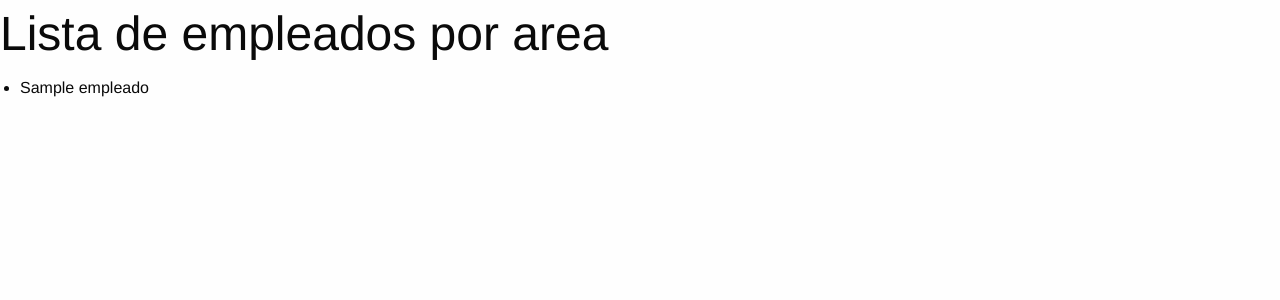
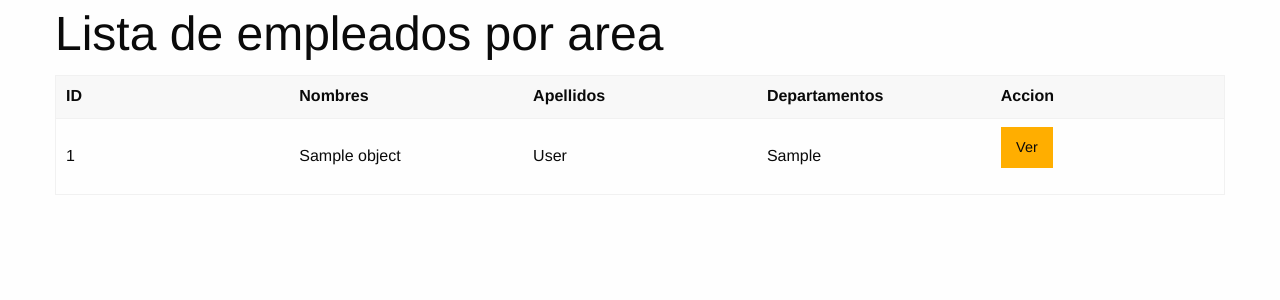
Before and after one commit to nosoyjaviero/Curso-Pro-Django, a Django app: template templates/personas/list_area.html in a window 1280 px wide. Shown: the part 55-355 px from the top of the page. Run offline with Django 4.2, Linux system fonts and the light colour scheme; the template is opened without the code that fills it: most values are stand-ins (such as "Sample title", 1, 10 or a date in 2020); some libraries are stand-ins or nearby versions.

Commit message:
Listar los objetos en el html

```diff
--- a/templates/departamento/lista.html
+++ b/templates/departamento/lista.html
@@ -23,7 +23,7 @@
                             <td>
                                 {% comment %} Se le envia un short_name como parametro.
                                 LEER PATH EN EN PERSONA SI ESTOY CONFUNDIDO  {% endcomment %}
-                                <a href="{% url 'persona_app:empleado_area' departamento.short_name %}" class="button warning">Ver empleado</a>
+                                <a href="{% url 'persona_app:empleado_area' departamento.short_name %}" class="button warning">Ver empleados</a>
                             </td>
 
                          </tr>
--- a/templates/personas/list_area.html
+++ b/templates/personas/list_area.html
@@ -9,14 +9,43 @@
 {% block content %}
 
     {% include 'includes/header.html' %}
-    <h1>Lista de empleados por area</h1>
 
 
-    {% for empleado in empleados %}
-    <ul>
-        <li>{{empleado}}</li>
-    </ul>
 
-    {% endfor %}
+    <div class="grid-container">
+        <div class="grid-x">
+            <h1 class="cell">Lista de empleados por area</h1>
+
+            <div class="cell ">
+
+
+                <table>
+                    <thead>
+                      <tr>
+                        <th width="200">ID</th>
+                        <th width="200">Nombres</th>
+                        <th width="200">Apellidos</th>
+                        <th width="200">Departamentos</th>
+                        <th width="200">Accion</th>
+                      </tr>
+                    </thead>
+                    <tbody>
+                        {% for e in object_list %}
+                            <tr>
+                                <td>{{e.id}}</td>
+                                <td>{{e.firts_name}}</td>
+                                <td>{{e.last_name}}</td>
+                                <td>{{e.departamento_fk}}</td>
+                                <td><a class="button warning" href="{% url 'persona_app:empleado_detail' e.id %}">Ver</a></td>
+                            </tr>
+                        {% endfor %}
+                    </tbody>
+                  </table>
+
+
+            </div>
+        </div>
+    </div>
+
 
 {% endblock content %}
```
Also changed, not shown: templates/personas/list_all.html (+1 -6 lines).
